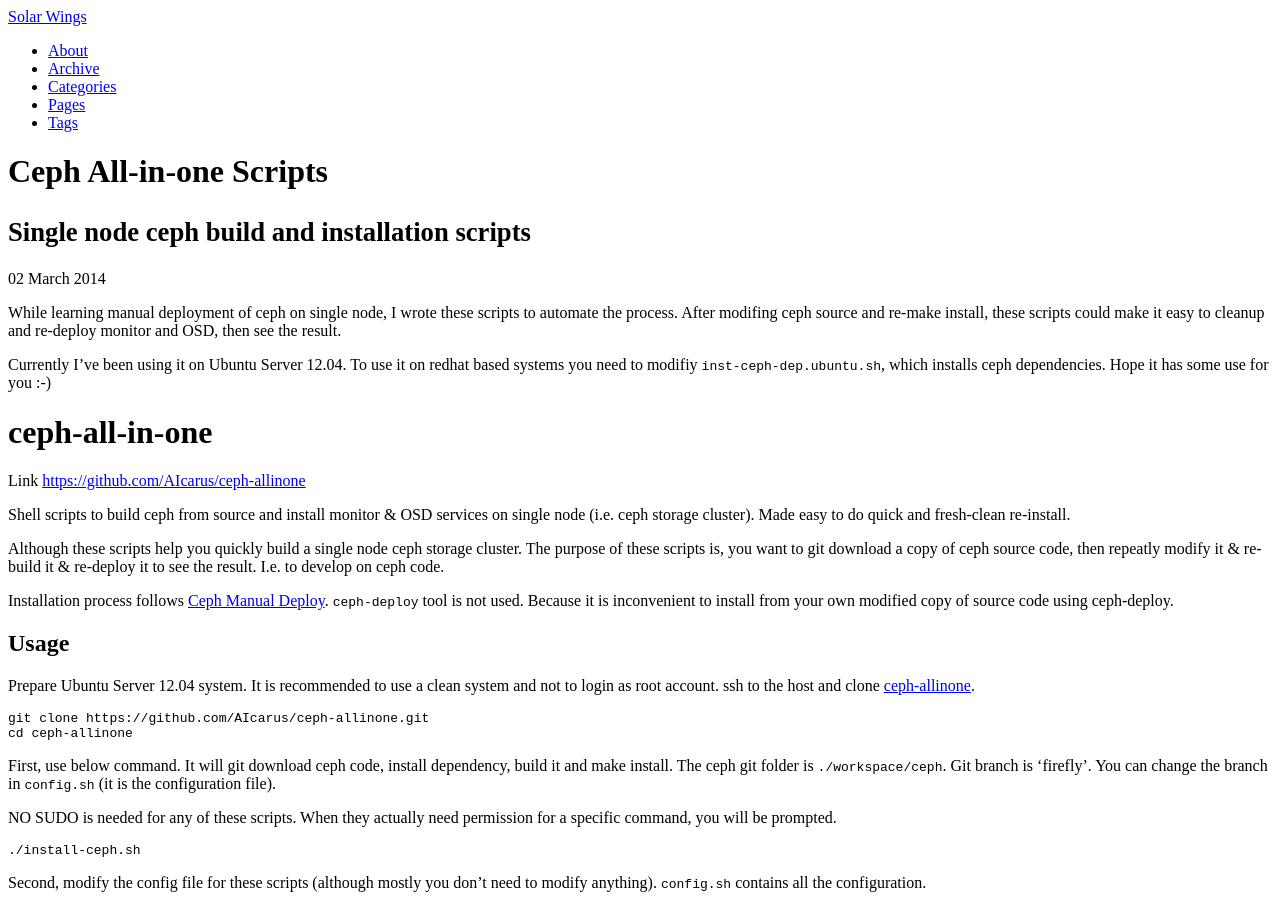
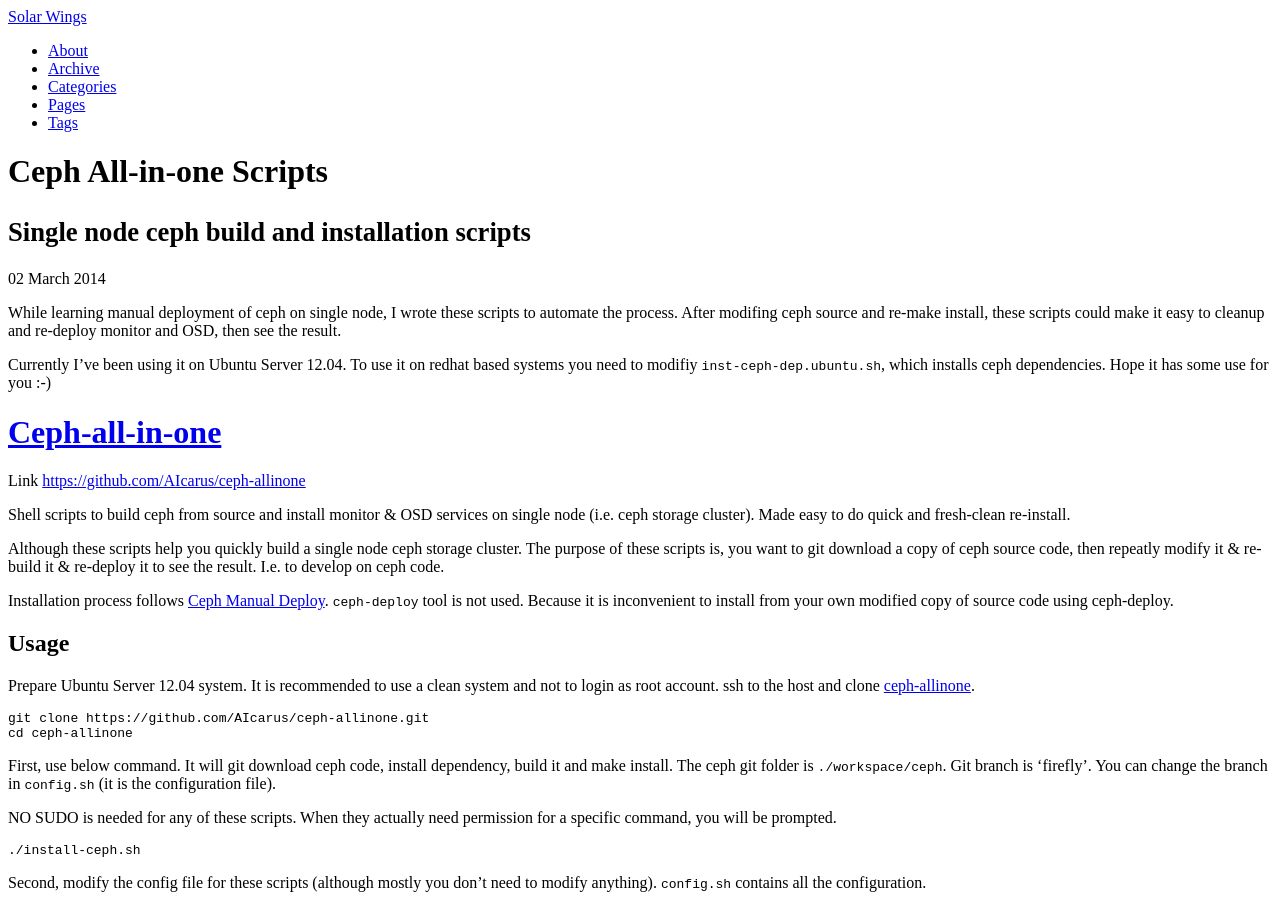
Before and after one commit to accelazh/accelazh.github.io, a Jekyll site: the page built from _posts/2014-03-2-Ceph-AllInOne-Scripts.md, in a window 1280 px wide and 900 px high. Built offline with Jekyll 4.4.1, drawn with Linux system fonts in a browser that asks for light colours; Markdown is read by kramdown in place of the engine named in the settings; comment, search, counter and statistics services are not loaded; a style sheet for code colours, icons or effects is not loaded; some of the changed lines change nothing that is shown.

Commit message:
Make format better

```diff
--- a/_posts/2014-03-2-Ceph-AllInOne-Scripts.md
+++ b/_posts/2014-03-2-Ceph-AllInOne-Scripts.md
@@ -12,7 +12,7 @@ While learning manual deployment of ceph on single node, I wrote these scripts t
 
 Currently I've been using it on Ubuntu Server 12.04. To use it on redhat based systems you need to modifiy `inst-ceph-dep.ubuntu.sh`, which installs ceph dependencies. Hope it has some use for you :-)
 
-ceph-all-in-one
+[Ceph-all-in-one](https://github.com/AIcarus/ceph-allinone)
 ===================
 
 Link [https://github.com/AIcarus/ceph-allinone](https://github.com/AIcarus/ceph-allinone)
```
